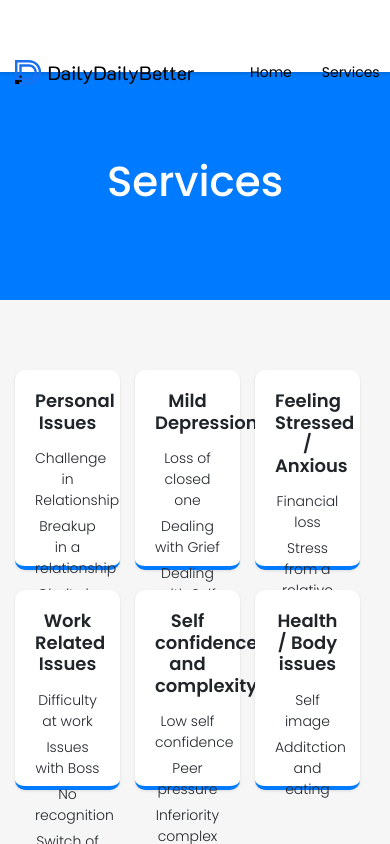
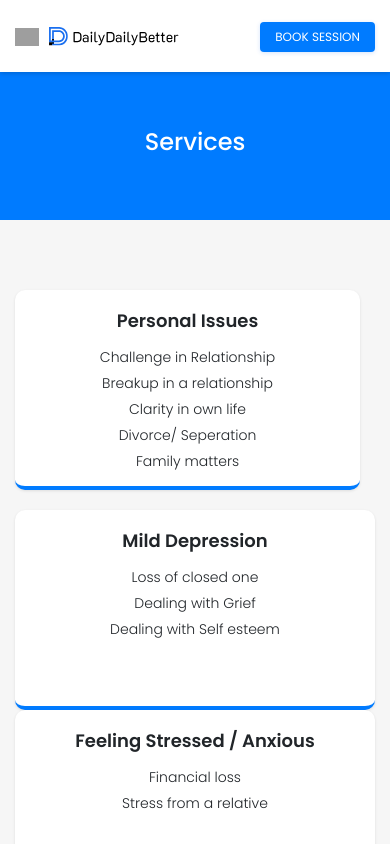
Before and after one commit to naveennsit/dailybetter, a Next.js app: page /service in a window 390 px wide. Shown: the top 844 px of the page. Built offline with nearby package versions, Linux system fonts and the light colour scheme; grey boxes are pictures that could not be loaded.

Commit message:
FIRST COMIT

```diff
--- a/pages/service.js
+++ b/pages/service.js
@@ -18,11 +18,44 @@ export default function Service() {
         <div className='container'>
           <div className='header-wrappr'>
             <div className='logo'>
+              <div className='menu-icon'>
+                <img src='/images/menu-icon.svg' />
+              </div>
               <Link href='/'>
                 <img src='/images/logo.svg' alt='' />
               </Link>
             </div>
             <div className='right-navigation'>
+              <ul>
+                <li className='mobile-hide'>
+                  <Link href='/'>Home</Link>
+                </li>
+                <li className='mobile-hide'>
+                  <Link href='/service'>Services</Link>
+                </li>
+                <li className='mobile-hide'>
+                  <Link href='/self-help-resource'>Self Help Resources</Link>
+                </li>
+                <li className='mobile-hide'>
+                  <Link href='/'>Contact Us</Link>
+                </li>
+                <li>
+                  <Link href=''>
+                     <button type='button' className='btn'>BOOK SESSION</button>
+                  </Link>
+                </li>
+              </ul>
+            </div>
+          </div>
+        </div>
+      </header>
+
+      <div className='overley'></div>
+      <div className='sidebar'>
+        <div className='sidebar-wrappr'>
+          <div className='side-bar-logo'>
+            <img src='/images/logo.svg' />
+          </div>
           <ul>
           <li>
                   <Link href='/'>Home</Link>
@@ -36,16 +69,9 @@ export default function Service() {
                 <li>
                   <Link href='/'>Contact Us</Link>
                 </li>
-                    <li>
-                        <Link href=''>
-                            <button type='button' className='btn'>BOOK SESSION</button>
-                        </Link>
-                    </li>
           </ul>
         </div>
       </div>
-        </div>
-      </header>
 
       <div className='service-banner'>
         <div className='container'>
--- a/styles/globals.css
+++ b/styles/globals.css
@@ -105,3 +105,93 @@ footer {background: #000; padding: 50px 0px 20px;}
 .blog-box {display: flex; align-items: flex-start; flex-wrap: wrap;}
 .blog-box .blog-itme {width: calc(100% / 4 - 15px); margin-right: 15px;}
 .blog-box .blog-itme img {width: 100%;}
+
+.sidebar {position: fixed; background: #fff; width: 280px; height: 100%; top: 0px; left: -300px; transition: 0.5s; z-index: 122;}
+.sidebar.active {left: 0px; transition: 0.5s;}
+.logo .menu-icon img {width: 24px; margin-right: 10px; cursor: pointer;}
+.header-wrappr .logo {display: flex; align-items: center;}
+
+.menu-icon {display: none;}
+.overley {position: fixed; display: none; width: 100%; height: 100%; background: rgb(0 0 0 / 9%); top: 0px; left: 0px; z-index: 110;}
+
+.side-bar-logo {padding: 20px; margin-top: 20px;}
+.side-bar-logo img {width: 180px;}
+.sidebar-wrappr ul {margin-top: 40px; padding: 0px; margin: 0px; list-style: none;}
+.sidebar-wrappr ul li a {display: block; padding: 10px 20px; font-size: 14px; color: #000; text-decoration: none;}
+.sidebar-wrappr ul li a:hover {background: #f6f6f6; color: #007bff;}
+
+@media screen and (max-width: 992px) {
+
+    .header-wrappr .right-navigation .mobile-hide {display: none;}
+    .overley.active {display: block;}
+    .menu-icon {display: block;}
+    .banner-txt h1 {font-size: 32px;}
+    .banner-txt p {font-size: 14px;}
+    .banner-image img {width: 100%;}
+    .footer-wrappr .footer-items {width: 50%;}
+    .footer-wrappr {flex-wrap: wrap;}
+    .right-navigation ul li a button {padding: 5px 14px; font-size: 12px;}
+    .right-navigation ul li a {padding: 0px;}
+    .logo img {width: 130px;}
+    .service-wrappr .service-item {width: calc(100% / 2 - 15px);}
+    .service-wrappr .service-item:nth-child(3) {margin-right: 15px;}
+    .service-wrappr .service-item:nth-child(2), .service-wrappr .service-item:nth-child(4),
+    .service-wrappr .service-item:nth-child(6) {margin-right: 0px;}
+
+    .self-help-section .self-help-itme {width: calc(100% / 2 - 15px);}
+    .service-wrappr .service-item:nth-child(3) {margin-right: 15px;}
+    .service-wrappr .service-item:nth-child(2), .service-wrappr .service-item:nth-child(4) {margin: 0px;}
+    .blog-box .blog-itme {width: calc(100% / 2 - 15px); margin-bottom: 15px;}
+
+  }
+
+  @media screen and (max-width: 767px) {
+
+    .header-wrappr .right-navigation .mobile-hide {display: none;}
+    .banner-txt h1 {font-size: 32px;}
+    .banner-txt p {font-size: 14px;}
+    .banner-image img {width: 80%; margin: 0px auto;}
+    .footer-wrappr .footer-items {width: 100%;}
+    .footer-wrappr {flex-wrap: wrap;}
+    .banner-wrappr .banner-txt {width: 100%; text-align: center;}
+    .banner-wrappr .banner-image {width: 100%; text-align: center; margin-top: 30px;}
+    .banner-container .banner-wrappr {display: block;}
+
+    .our-item h4 {font-size: 26px;}
+    .our-item p {font-size: 13px;}
+    .make-life-wrappr h2 {font-size: 24px;}
+    .well-being-list h4 {font-size: 16px;}
+    .well-being-list ul li {font-size: 13px;}
+
+    .daily-banner-wrappr h2 {font-size: 24px;}
+    .daily-banner-wrappr p {font-size: 13px;}
+    .daily-list h4 {font-size: 16px;}
+    .daily-banner-wrappr p {font-size: 13px;}
+
+  }
+
+
+  @media screen and (max-width: 576px) {
+
+    .banner-txt h1 {font-size: 26px;}
+    .our-section-wrappr {display: block;}
+    .well-being-section {display: block;}
+    .well-being-section .well-being-img {width: 100%;}
+    .make-life-outcome .well-being-img img {margin-top: 30px;}
+    .well-being-section .well-being-list {width: 100%; margin-top: 30px;}
+
+    .service-wrappr .service-item {width: 100%;}
+    .service-wrappr .service-item:nth-child(3) {margin-right: 0px;}
+    .service-wrappr .service-item:nth-child(2), .service-wrappr .service-item:nth-child(4),
+    .service-wrappr .service-item:nth-child(6) {margin-right: 0px;}
+
+    .self-help-section .self-help-itme {width: 100%;}
+    .service-wrappr .service-item:nth-child(3) {margin-right: 0px;}
+    .service-wrappr .service-item:nth-child(2), .service-wrappr .service-item:nth-child(4) {margin: 0px;}
+    .blog-box .blog-itme {width: 100%; margin-bottom: 15px;}
+
+    .service-banner h2 {font-size: 24px;}
+    .service-banner {height: 220px; line-height: 220px;}
+
+
+  }
```
Also changed, not shown: pages/index.js (+30 -4 lines), pages/self-help-resource.js (+34 -8 lines). Lines whose indentation alone changed are shown as unchanged.
